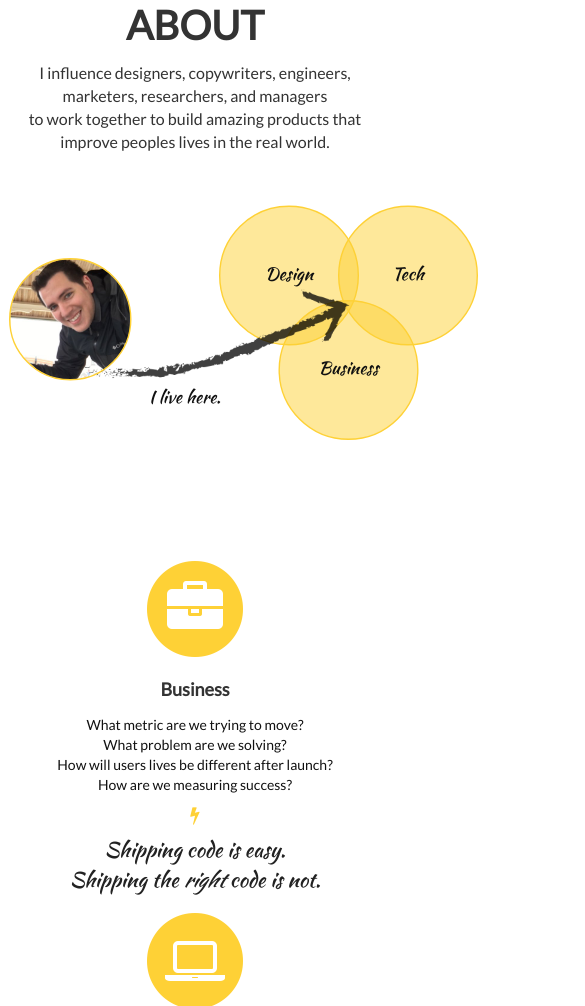
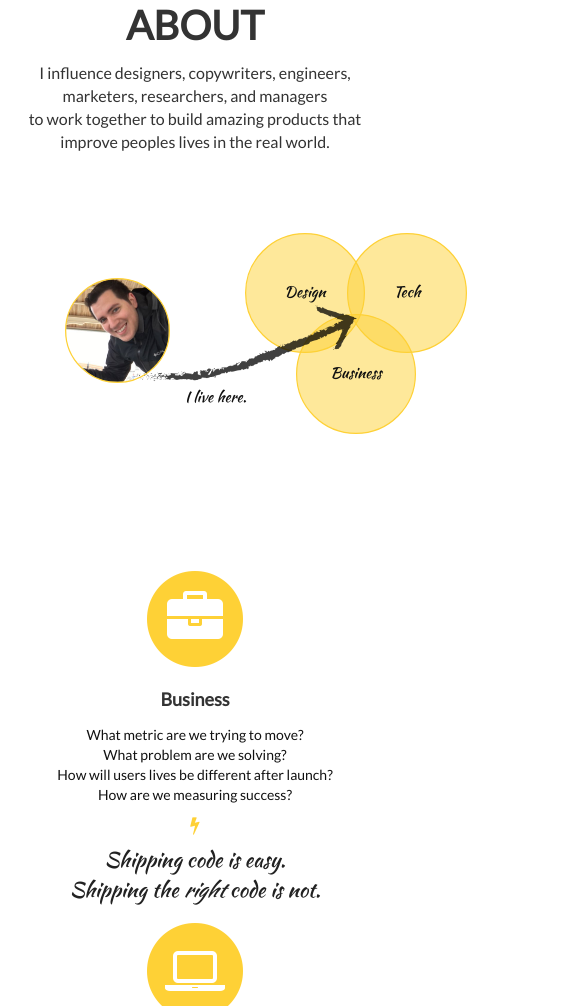
Before and after one commit to ericjbeltran/ericjbeltran.github.io, a website: page index.html in a window 390 px wide. Shown: the part 897-1903 px from the top of the page, 585 px wide, since content can reach past the window. Drawn offline with nearby package versions, Linux system fonts and the light colour scheme; a web font is replaced by a local one.

Commit message:
responsive homepage

```diff
--- a/css/agency.css
+++ b/css/agency.css
@@ -218,7 +218,7 @@ fieldset[disabled] .btn-xl.active {
   color: white;
   background-color: #fec503;
 }
-@media (min-width: 768px) {
+@media (min-width: 640px) {
   .navbar-custom {
     background-color: transparent;
     padding: 25px 0;
@@ -237,7 +237,7 @@ fieldset[disabled] .btn-xl.active {
     border-radius: 3px;
   }
 }
-@media (min-width: 768px) {
+@media (min-width: 640px) {
   .navbar-custom.affix {
     background-color: #222222;
     padding: 10px 0;
@@ -362,16 +362,16 @@ ul.achievements {
   bottom: 400px;
 }
 
-@media (max-width: 700px) {
+@media (max-width: 640px) {
   .venn-container{
     width: 400px;
     height: 350px;
-    margin: -10px 40%;
-    transform: scale(.7);
+    margin: 0 150px;
+    transform: scale(.6);
   }
 }
 
-@media (min-width: 700px) {
+@media (min-width: 640px) {
   header .intro-text {
     padding-top: 150px;
     padding-bottom: 50px;
@@ -407,7 +407,7 @@ section h3.section-subheading {
   font-weight: 400;
   margin-bottom: 75px;
 }
-@media (min-width: 768px) {
+@media (min-width: 640px) {
   section {
     padding: 150px 0;
   }
@@ -474,7 +474,7 @@ section h3.section-subheading {
 #portfolio * {
   z-index: 2;
 }
-@media (min-width: 767px) {
+@media (min-width: 640px) {
   #portfolio .portfolio-item {
     margin: 0 0 30px;
   }
@@ -575,7 +575,7 @@ section h3.section-subheading {
 .timeline .timeline-body > ul {
   margin-bottom: 0;
 }
-@media (min-width: 768px) {
+@media (min-width: 640px) {
   .timeline:before {
     left: 50%;
   }
```
